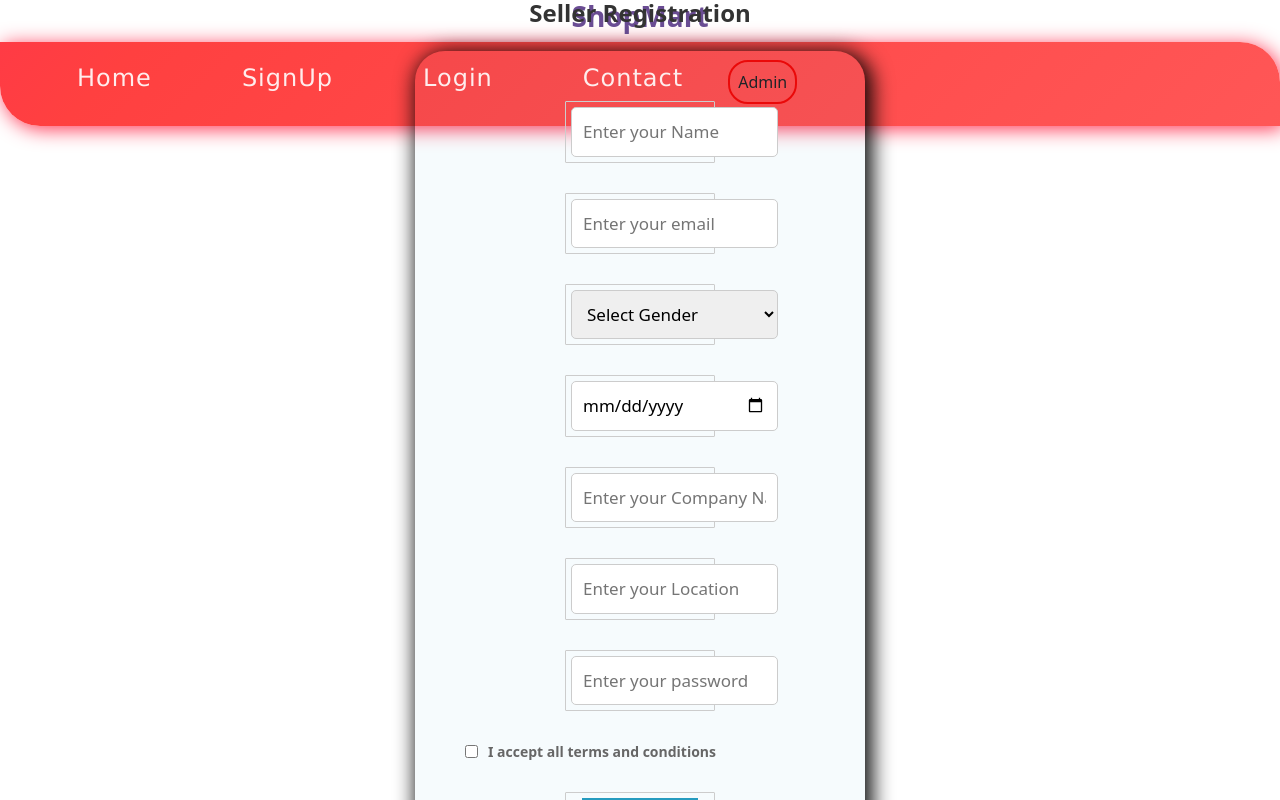
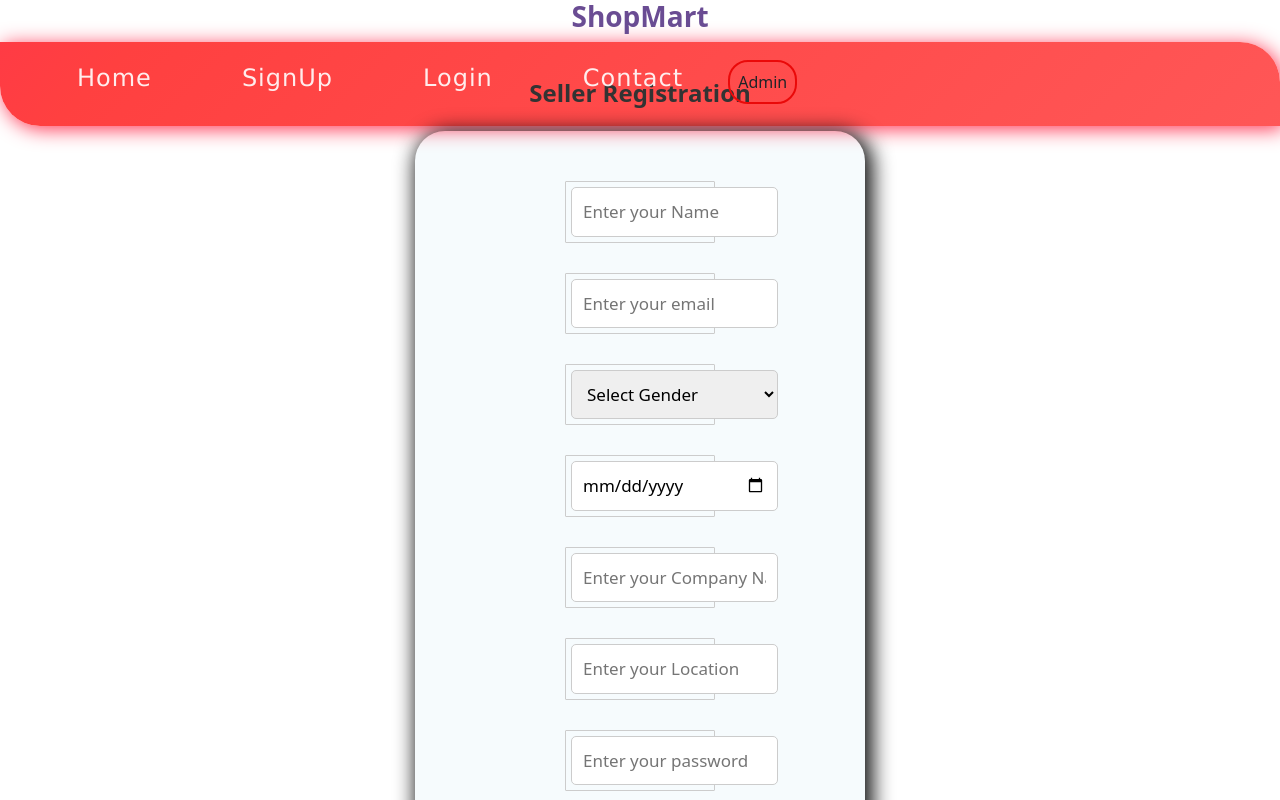
Before and after one commit to 2200031767/demoreactapp, a React (Create React App) app: page /AddSeller in a window 1280 px wide. Shown: the top 800 px of the page. Built offline with nearby package versions, Linux system fonts and the light colour scheme.

Commit message:
Changed Seller.css file

```diff
--- a/src/seller/Seller.css
+++ b/src/seller/Seller.css
@@ -3,7 +3,7 @@
     display: flex;
     justify-content: center;
     align-items: center;
-    height: 80vh;
+    height: 100vh;
   }
 
   .forms {
```
